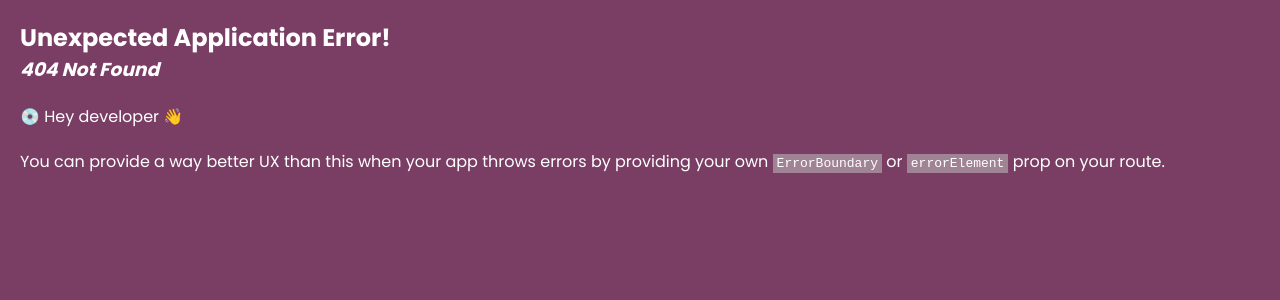
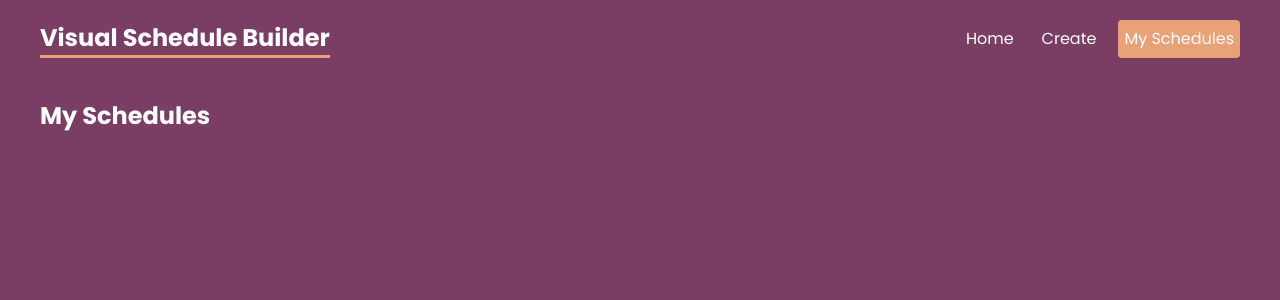
Before and after one commit to EvanDonica/Visual-Schedule-App, a React (Create React App) app: page /MySchedules in a window 1280 px wide. Before the commit this address had no page. Shown: the top 300 px of the page. Built offline with nearby package versions, Linux system fonts and the light colour scheme.

Commit message:
Added My Sechedules page

```diff
--- a/src/App.js
+++ b/src/App.js
@@ -8,6 +8,7 @@ import {
 
 import Home from './pages/Home';
 import Create from './pages/create'
+import MySchedules from "./pages/MySchedules";
 
 import './index.css';
 
@@ -18,6 +19,7 @@ const router = createBrowserRouter(
     <Route path = "/" element = {<RootLayout/>}>
          <Route index element= {<Home />} />
          <Route path="create" element= {<Create />} />
+         <Route path="MySchedules" element= {<MySchedules />} />
     </Route>
     )
 )
--- a/src/layouts/RootLayout.js
+++ b/src/layouts/RootLayout.js
@@ -8,6 +8,7 @@ export default function RootLayout(){
                     <h1>Visual Schedule Builder</h1>
                     <NavLink to="/">Home</NavLink>
                     <NavLink to="/create">Create</NavLink>
+                    <NavLink to="/MySchedules">My Schedules</NavLink>
                 </nav>
             </header>
             <main>
--- /dev/null
+++ b/src/pages/MySchedules.js
@@ -0,0 +1,7 @@
+export default function MySchedules(){
+    return(
+        <div>
+            <h2>My Schedules</h2>
+        </div>
+    )
+}
```
